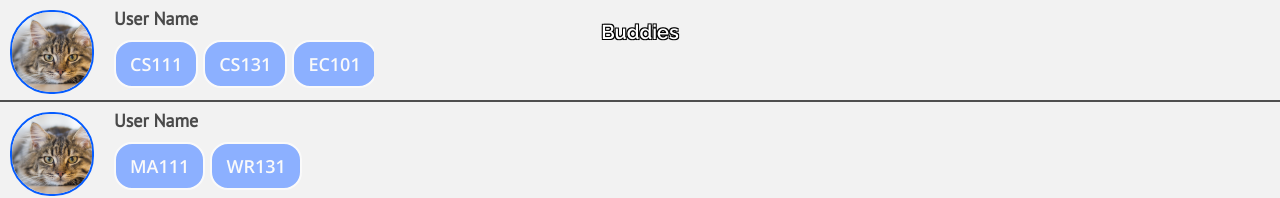
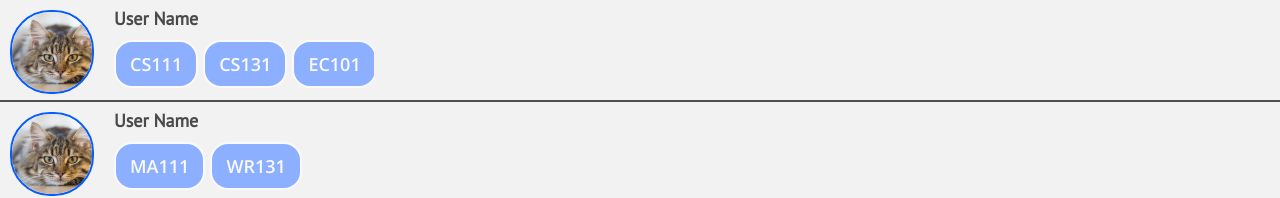
Before and after one commit to 6561/study-date, a plain HTML site: page html/demo.html in a window 1280 px wide. Shown: the top 198 px of the page. Drawn offline with nearby package versions, Linux system fonts and the light colour scheme.

Commit message:
Fun stuff

```diff
--- a/html/demo.html
+++ b/html/demo.html
@@ -115,7 +115,6 @@
 
 	<div id="buddies-page" class="page page-buddies active">
 		<div class="buddies-entry">
-			<div id="subtitle">Buddies</div>
 			<img class="buddies-entry-image" src="img/samples/account_img.png">
 			<div class="buddies-entry-data">
 				<div class="buddies-entry-data-name">User Name</div>
```
Also changed, not shown: business/Icon.png (added), 5 other files.
